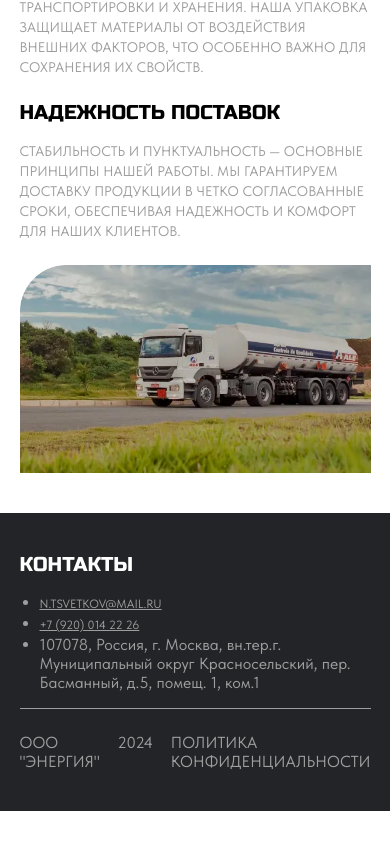
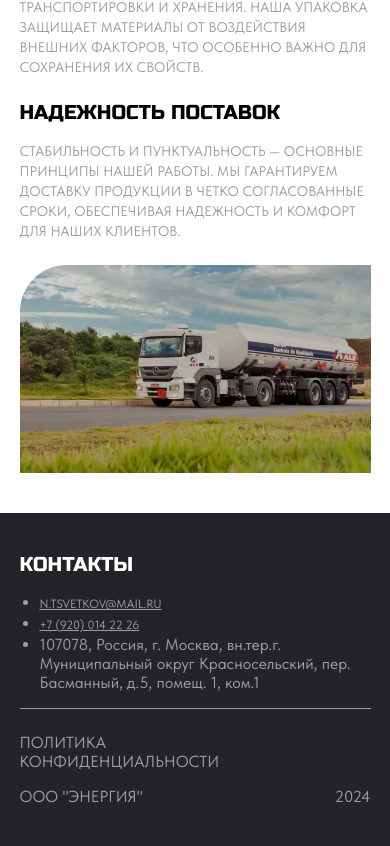
Before and after one commit to VMiskarian/energy-adk, a Next.js app: page /ru in a window 390 px wide. Shown: the part 4081-4927 px from the top of the page. Before the commit the page ends 4892 px from the top, so only its background shows below. Built offline with nearby package versions, Linux system fonts and the light colour scheme.

Commit message:
fix footer styles for mobile devices

```diff
--- a/src/components/footer/styles.module.css
+++ b/src/components/footer/styles.module.css
@@ -49,3 +49,28 @@
 .footerBottomArea > span:nth-child(3) {
   justify-self: right;
 }
+
+@media screen and (max-width: 768px) {
+  .footerBottomArea {
+    grid-template-columns: repeat(2, 1fr);
+    grid-template-areas:
+      "privacyPolicy n"
+      "companyName year";
+    row-gap: 1rem;
+  }
+
+  .footerBottomArea > span:nth-child(1) {
+    grid-area: companyName;
+    place-self: start;
+  }
+
+  .footerBottomArea > span:nth-child(2) {
+    grid-area: year;
+    place-self: end;
+  }
+
+  .footerBottomArea > span:nth-child(3) {
+    grid-area: privacyPolicy;
+    place-self: start;
+  }
+}
```
